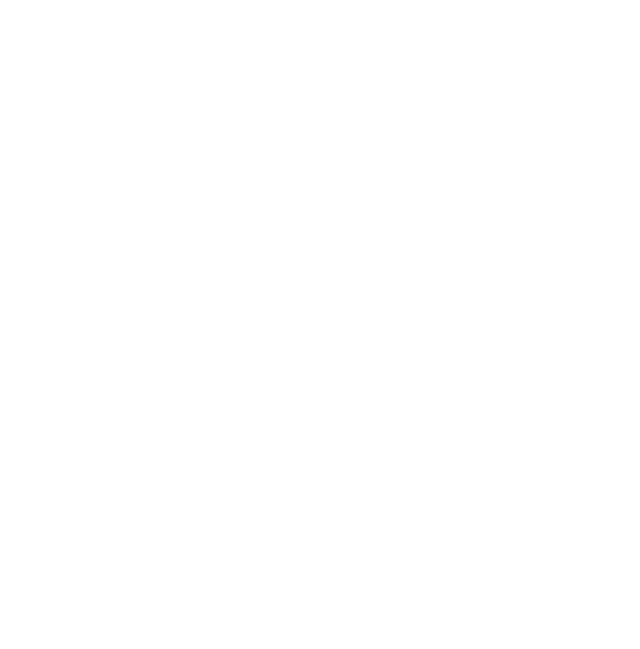
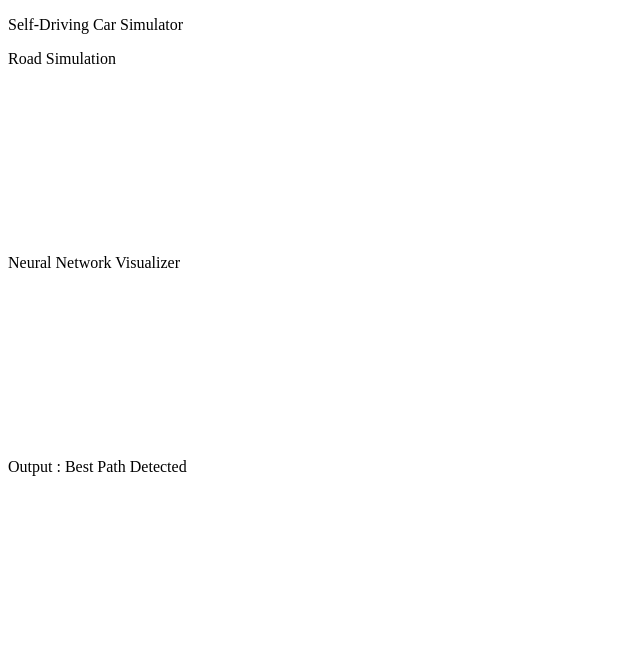
Before and after one commit to Malviyaaadarsh/self-driving-car-simulation, a plain HTML site: page index.html in a window 1280 px wide. Shown: the whole page, without its empty margins (0-640 px from the left). Drawn offline with Linux system fonts and the light colour scheme.

Commit message:
Update index.html

```diff
--- a/index.html
+++ b/index.html
@@ -10,10 +10,19 @@
     <link rel="preconnect" href="https://fonts.gstatic.com" crossorigin>
     <link href="https://fonts.googleapis.com/css2?family=Silkscreen:wght@400;700&display=swap" rel="stylesheet">
 </head>
-
 <body>
-  <canvas id="road-canvas"></canvas>
-
+  <div><p class="silkscreen-bold">Self-Driving Car Simulator</p></div>
+  <div class="container"><div class="simulation-window"><div><p class="silkscreen-bold">Road Simulation</p></div>
+  <canvas id="road-canvas"></canvas></div>
+    <div class="simulation-window"><div><p class="silkscreen-bold">Neural Network Visualizer</p></div>
+  <canvas id="neural-canvas"></canvas></div>
+  <div class="simulation-window"><div><p class="silkscreen-bold">Output : Best Path Detected</p></div>
+  <canvas id="output-canvas"></canvas></div>
+</div>
+   <script src="utility.js"></script>
+   <script src="road.js"></script>
+   <script src="car-controls.js"></script>
+   <script src="testcar.js"></script>
+   <script src="mainscript.js"></script>
 </body>
-
 </html>
```
